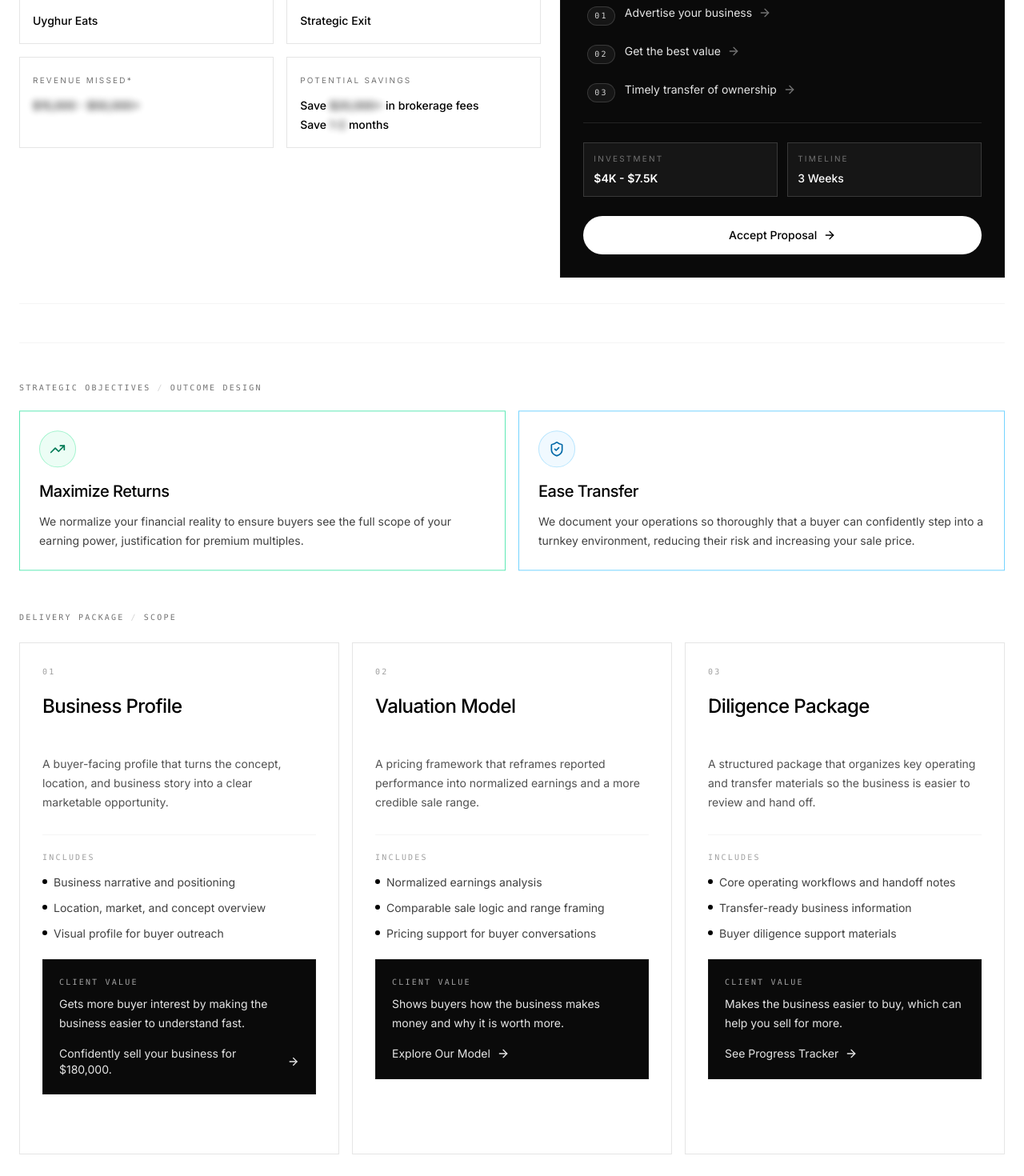
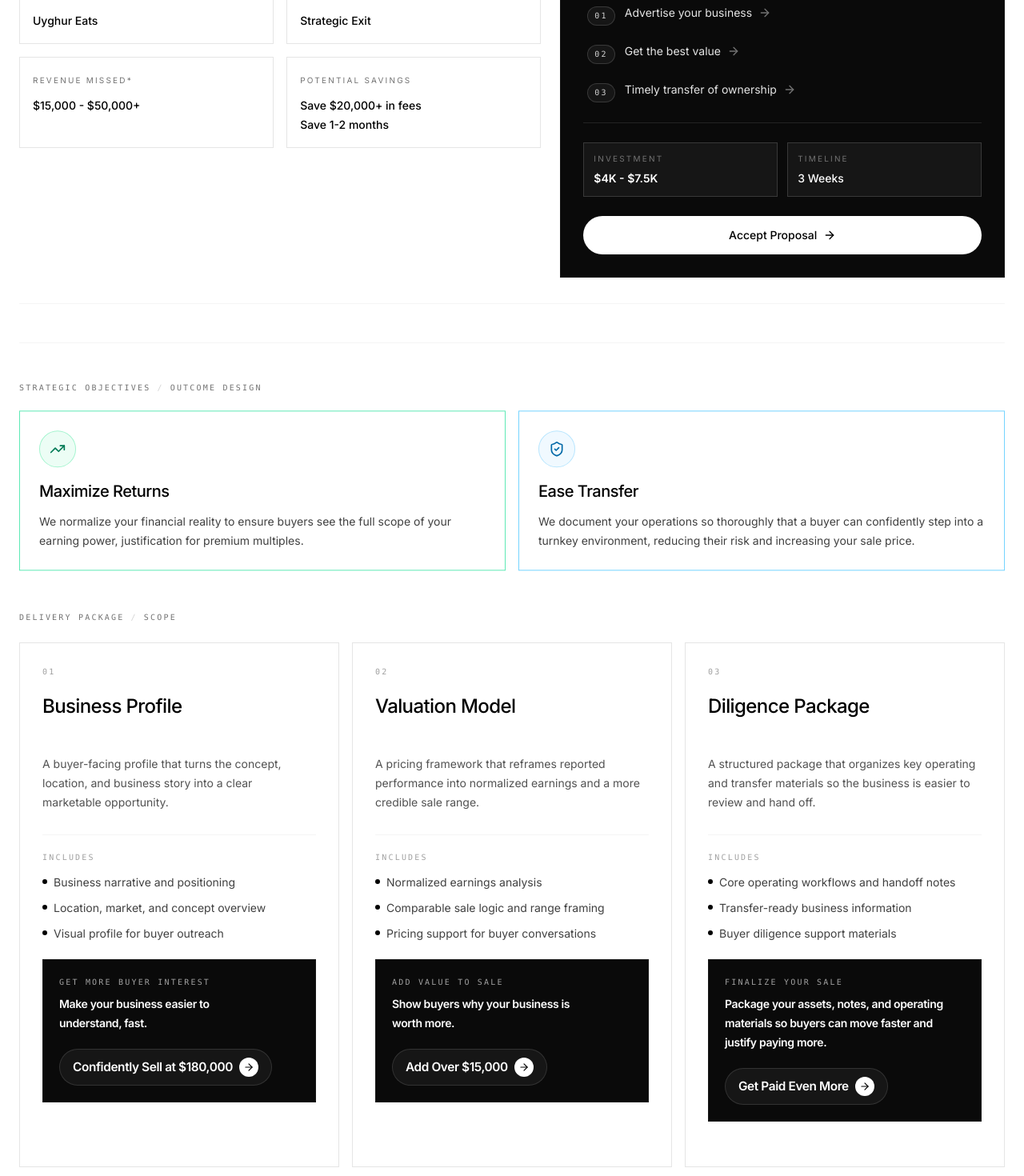
Before and after one commit to aliahm08/B2W, a React (Vite) app: page /client/uyghur-eats in a window 1280 px wide. Shown: the part 400-1870 px from the top of the page at 80% size. Built offline with nearby package versions, Linux system fonts and the light colour scheme.

Commit message:
Refine Uyghur Eats summary CTA and deliverable messaging

```diff
--- a/src/components/uyghur-eats/FieldBossChatTray.tsx
+++ b/src/components/uyghur-eats/FieldBossChatTray.tsx
@@ -220,8 +220,8 @@ export default function FieldBossChatTray({ onClose }: { onClose: () => void })
         <div className="flex items-center gap-3">
           <span className="text-cyan-200"><FieldBossIcon size={24} /></span>
           <div>
-            <h2 className="text-lg font-medium text-white">Summarize Proposal</h2>
-            <p className="text-xs text-cyan-300/70">A quick summary panel for the viewer.</p>
+            <h2 className="text-lg font-medium text-white">Package the Business for Sale.</h2>
+            <p className="text-xs text-cyan-300/70">A quick summary panel for restaurant management.</p>
           </div>
         </div>
       </div>
@@ -259,7 +259,6 @@ export default function FieldBossChatTray({ onClose }: { onClose: () => void })
               <span className="text-cyan-200"><FieldBossIcon size={20} /></span>
               <div><p className="text-sm font-semibold text-white">Proposal Summary</p><p className="text-[10px] uppercase tracking-[0.22em] text-slate-500">Summarizing</p></div>
             </div>
-            <div className="rounded-full border border-white/10 bg-white/5 px-3 py-1 text-[10px] font-semibold uppercase tracking-[0.22em] text-cyan-100/70">Live demo</div>
           </div>
 
           <div className="relative">
--- a/src/components/uyghur-eats/UyghurEatsAcceptanceForm.tsx
+++ b/src/components/uyghur-eats/UyghurEatsAcceptanceForm.tsx
@@ -211,9 +211,6 @@ export default function UyghurEatsAcceptanceForm() {
                 Prefer not to use the form? Email <a className="text-white underline underline-offset-4" href="mailto:info@b2w-ai.com?subject=Uyghur%20Eats%20Proposal%20Acceptance">info@b2w-ai.com</a>
                 {' '}or text <a className="text-white underline underline-offset-4" href="sms:2022109491">202-210-9491</a>.
               </p>
-              <p>
-                You can also call <a className="text-white underline underline-offset-4" href="tel:2022109491">202-210-9491</a> to confirm acceptance.
-              </p>
             </div>
             <button
               type="submit"
--- a/src/pages/client/UyghurEatsClientPortal.tsx
+++ b/src/pages/client/UyghurEatsClientPortal.tsx
@@ -60,8 +60,8 @@ const deliveryPackageItems = [
             'Comparable sale logic and range framing',
             'Pricing support for buyer conversations',
         ],
-        value: 'Shows buyers how the business makes money and why it is worth more.',
-        ctaLabel: 'Explore Our Model',
+        value: 'Show buyers why your business is worth more.',
+        ctaLabel: 'Add Over $15,000',
         ctaClassName: 'text-neutral-200 group-hover:text-white',
         to: '/client/uyghur-eats/valuation',
     },
@@ -74,12 +74,34 @@ const deliveryPackageItems = [
             'Transfer-ready business information',
             'Buyer diligence support materials',
         ],
-        value: 'Makes the business easier to buy, which can help you sell for more.',
-        ctaLabel: 'See Progress Tracker',
+        value: 'Package your assets, notes, and operating materials so buyers can move faster and justify paying more.',
+        ctaLabel: 'Get Paid Even More',
         ctaClassName: 'text-neutral-200 group-hover:text-white',
         to: '/client/uyghur-eats/data-room',
     },
 ] as const;
+
+const deliverableValueContent = {
+    'business-profile': {
+        label: 'Get More Buyer Interest',
+        body: 'Make your business easier to understand, fast.',
+        cta: 'Confidently Sell at $180,000',
+    },
+    'valuation-model': {
+        label: 'Add Value To Sale',
+        body: 'Show buyers why your business is worth more.',
+        cta: 'Add Over $15,000',
+    },
+    'diligence-package': {
+        label: 'Finalize Your Sale',
+        body: 'Package your assets, notes, and operating materials so buyers can move faster and justify paying more.',
+        cta: 'Get Paid Even More',
+    },
+} as const;
+
+const deliverableValueLabelClassName = 'mb-2 text-[10px] font-mono uppercase tracking-[0.22em] text-neutral-400';
+const deliverableValueBodyClassName = 'text-sm font-semibold leading-6 tracking-tight text-white';
+const deliverableValueCtaClassName = 'inline-flex min-h-11 items-center gap-2 rounded-full border border-white/12 bg-white/5 px-4 py-2.5 text-sm font-semibold tracking-tight text-white transition-all duration-300 group-hover:border-white/25 group-hover:bg-white/10 sm:text-[0.96rem]';
 
 const copyReveal = {
     initial: { opacity: 0, y: 14 },
@@ -177,7 +199,6 @@ export default function UyghurEatsClientPortal() {
     const routes = getUyghurEatsRoutes();
     const [showPricingWhy, setShowPricingWhy] = useState(false);
     const [openQuestion, setOpenQuestion] = useState<'investment' | 'timeline' | 'scope' | 'approval'>('investment');
-    const [revealedMetric, setRevealedMetric] = useState<'revenue' | 'savings' | null>(null);
     const qnaCardRef = useRef<HTMLDivElement>(null);
     const workingTermsRef = useRef<HTMLDivElement>(null);
     const acceptanceSectionRef = useRef<HTMLElement>(null);
@@ -188,10 +209,6 @@ export default function UyghurEatsClientPortal() {
 
     const scrollToAcceptance = () => {
         acceptanceSectionRef.current?.scrollIntoView({ behavior: 'smooth', block: 'start' });
-    };
-
-    const toggleMetricReveal = (metric: 'revenue' | 'savings') => {
-        setRevealedMetric((current) => (current === metric ? null : metric));
     };
 
     const navItems: ClientNavAction[] = [
@@ -261,97 +278,21 @@ export default function UyghurEatsClientPortal() {
                             <motion.div
                                 {...heroReveal}
                                 transition={{ ...heroReveal.transition, delay: 0.14 }}
-                                className="group border border-neutral-200 bg-white p-4 text-sm leading-6 text-neutral-700"
+                                className="border border-neutral-200 bg-white p-4 text-sm leading-6 text-neutral-700"
                                 title="Revenue Missed* Estimates are dependent on the quality of the diligence material and whether or not client utilizes the deliverables."
-                                onMouseEnter={() => setRevealedMetric('revenue')}
-                                onMouseLeave={() => setRevealedMetric((current) => (current === 'revenue' ? null : current))}
-                                onClick={() => toggleMetricReveal('revenue')}
                             >
                                 <span className="block text-[10px] uppercase tracking-[0.22em] text-neutral-500">Revenue Missed*</span>
-                                <span className="mt-2 block font-medium text-black">
-                                    <span className="relative inline-block">
-                                        <span
-                                            className={`relative z-10 inline-block select-none transition duration-300 ${
-                                                revealedMetric === 'revenue' ? 'blur-none opacity-100' : 'blur-[4px] opacity-90 group-hover:blur-none group-hover:opacity-100'
-                                            }`}
-                                        >
-                                            $15,000 - $50,000+
-                                        </span>
-                                        <span
-                                            aria-hidden="true"
-                                            className={`pointer-events-none absolute inset-0 bg-[repeating-linear-gradient(90deg,rgba(255,255,255,0.72)_0,rgba(255,255,255,0.72)_2px,transparent_2px,transparent_6px)] mix-blend-screen transition duration-300 ${
-                                                revealedMetric === 'revenue' ? 'opacity-0' : 'opacity-75 group-hover:opacity-0'
-                                            }`}
-                                        />
-                                        <span
-                                            aria-hidden="true"
-                                            className={`pointer-events-none absolute inset-0 bg-[radial-gradient(circle_at_18%_50%,rgba(255,255,255,0.7),transparent_30%),radial-gradient(circle_at_52%_38%,rgba(255,255,255,0.32),transparent_28%),radial-gradient(circle_at_84%_52%,rgba(255,255,255,0.6),transparent_34%)] transition duration-300 ${
-                                                revealedMetric === 'revenue' ? 'opacity-0' : 'animate-pulse opacity-70 group-hover:opacity-0'
-                                            }`}
-                                        />
-                                    </span>
-                                </span>
+                                <span className="mt-2 block font-medium text-black">$15,000 - $50,000+</span>
                             </motion.div>
                             <motion.div
                                 {...heroReveal}
                                 transition={{ ...heroReveal.transition, delay: 0.18 }}
-                                className="group border border-neutral-200 bg-white p-4 text-sm leading-6 text-neutral-700"
-                                title="Potential Savings: $20,000+ in brokerage fees, save 1-2 months."
-                                onMouseEnter={() => setRevealedMetric('savings')}
-                                onMouseLeave={() => setRevealedMetric((current) => (current === 'savings' ? null : current))}
-                                onClick={() => toggleMetricReveal('savings')}
+                                className="border border-neutral-200 bg-white p-4 text-sm leading-6 text-neutral-700"
+                                title="Potential Savings: $20,000+ in fees, save 1-2 months."
                             >
                                 <span className="block text-[10px] uppercase tracking-[0.22em] text-neutral-500">Potential Savings</span>
-                                <span className="mt-2 block font-medium text-black">
-                                    Save{' '}
-                                    <span className="relative inline-block">
-                                        <span
-                                            className={`relative z-10 inline-block select-none transition duration-300 ${
-                                                revealedMetric === 'savings' ? 'blur-none opacity-100' : 'blur-[4px] opacity-90 group-hover:blur-none group-hover:opacity-100'
-                                            }`}
-                                        >
-                                            $20,000+
-                                        </span>
-                                        <span
-                                            aria-hidden="true"
-                                            className={`pointer-events-none absolute inset-0 bg-[repeating-linear-gradient(90deg,rgba(255,255,255,0.72)_0,rgba(255,255,255,0.72)_2px,transparent_2px,transparent_6px)] mix-blend-screen transition duration-300 ${
-                                                revealedMetric === 'savings' ? 'opacity-0' : 'opacity-75 group-hover:opacity-0'
-                                            }`}
-                                        />
-                                        <span
-                                            aria-hidden="true"
-                                            className={`pointer-events-none absolute inset-0 bg-[radial-gradient(circle_at_18%_50%,rgba(255,255,255,0.7),transparent_30%),radial-gradient(circle_at_52%_38%,rgba(255,255,255,0.32),transparent_28%),radial-gradient(circle_at_84%_52%,rgba(255,255,255,0.6),transparent_34%)] transition duration-300 ${
-                                                revealedMetric === 'savings' ? 'opacity-0' : 'animate-pulse opacity-70 group-hover:opacity-0'
-                                            }`}
-                                        />
-                                    </span>{' '}
-                                    in brokerage fees
-                                </span>
-                                <span className="block font-medium text-black">
-                                    Save{' '}
-                                    <span className="relative inline-block">
-                                        <span
-                                            className={`relative z-10 inline-block select-none transition duration-300 ${
-                                                revealedMetric === 'savings' ? 'blur-none opacity-100' : 'blur-[4px] opacity-90 group-hover:blur-none group-hover:opacity-100'
-                                            }`}
-                                        >
-                                            1-2
-                                        </span>
-                                        <span
-                                            aria-hidden="true"
-                                            className={`pointer-events-none absolute inset-0 bg-[repeating-linear-gradient(90deg,rgba(255,255,255,0.72)_0,rgba(255,255,255,0.72)_2px,transparent_2px,transparent_6px)] mix-blend-screen transition duration-300 ${
-                                                revealedMetric === 'savings' ? 'opacity-0' : 'opacity-75 group-hover:opacity-0'
-                                            }`}
-                                        />
-                                        <span
-                                            aria-hidden="true"
-                                            className={`pointer-events-none absolute inset-0 bg-[radial-gradient(circle_at_18%_50%,rgba(255,255,255,0.7),transparent_30%),radial-gradient(circle_at_52%_38%,rgba(255,255,255,0.32),transparent_28%),radial-gradient(circle_at_84%_52%,rgba(255,255,255,0.6),transparent_34%)] transition duration-300 ${
-                                                revealedMetric === 'savings' ? 'opacity-0' : 'animate-pulse opacity-70 group-hover:opacity-0'
-                                            }`}
-                                        />
-                                    </span>{' '}
-                                    months
-                                </span>
+                                <span className="mt-2 block font-medium text-black">Save $20,000+ in fees</span>
+                                <span className="block font-medium text-black">Save 1-2 months</span>
                             </motion.div>
                             </div>
                         </div>
@@ -472,11 +413,14 @@ export default function UyghurEatsClientPortal() {
                         <span>Scope</span>
                     </motion.div>
                     <div className="-mx-4 flex snap-x snap-mandatory gap-3 overflow-x-auto px-4 pb-2 [scrollbar-width:none] [&::-webkit-scrollbar]:hidden sm:gap-4 lg:mx-0 lg:grid lg:grid-cols-3 lg:overflow-visible lg:px-0">
-                        {deliveryPackageItems.map((item, index) => (
+                        {deliveryPackageItems.map((item, index) => {
+                            const valueContent = deliverableValueContent[item.id];
+
+                            return (
                                 <Link
                                     key={item.id}
                                     to={item.to}
-                                className="group flex min-h-[38rem] h-full min-w-[88%] snap-center snap-always flex-col border border-neutral-200 bg-white p-6 transition-all duration-300 hover:border-neutral-900 hover:shadow-[0_18px_50px_rgba(0,0,0,0.08)] sm:min-h-[40rem] sm:min-w-[72%] sm:p-7 lg:min-w-0"
+                                    className="group flex h-[40rem] min-w-[88%] snap-center snap-always flex-col border border-neutral-200 bg-white p-6 transition-all duration-300 hover:border-neutral-900 hover:shadow-[0_18px_50px_rgba(0,0,0,0.08)] sm:h-[41rem] sm:min-w-[72%] sm:p-7 lg:min-w-0"
                                 >
                                     <div className="mb-4 flex items-center justify-between sm:mb-5">
                                         <span className="text-[10px] font-mono uppercase tracking-[0.22em] text-neutral-400">
@@ -502,17 +446,22 @@ export default function UyghurEatsClientPortal() {
                                             </ul>
                                         </div>
                                         <div className="border border-neutral-900 bg-neutral-950 p-4 text-white sm:p-5">
-                                        <p className="mb-2 text-[10px] font-mono uppercase tracking-[0.22em] text-neutral-400">Client Value</p>
-                                        <p className="text-sm leading-6 text-neutral-200">{item.value}</p>
-                                        <div className={`mt-4 inline-flex items-center gap-2 text-sm transition-colors ${item.ctaClassName}`}>
-                                            {item.ctaLabel}
-                                            <ArrowRight className="h-4 w-4 transition-transform duration-300 group-hover:translate-x-1" />
+                                            <p className={deliverableValueLabelClassName}>{valueContent.label}</p>
+                                            <p className={deliverableValueBodyClassName}>{valueContent.body}</p>
+                                            <div className="mt-5">
+                                                <div className={deliverableValueCtaClassName}>
+                                                    <span>{valueContent.cta}</span>
+                                                    <span className="inline-flex h-6 w-6 items-center justify-center rounded-full bg-white text-black transition-transform duration-300 group-hover:translate-x-0.5">
+                                                        <ArrowRight className="h-3.5 w-3.5" />
+                                                    </span>
+                                                </div>
                                             </div>
                                         </div>
                                         <div className="flex-1" />
                                     </div>
                                 </Link>
-                        ))}
+                            );
+                        })}
                     </div>
                 </section>
 
@@ -676,16 +625,16 @@ export default function UyghurEatsClientPortal() {
                         >
                             <p className="mb-3 text-[10px] font-mono uppercase tracking-[0.24em] text-cyan-300/75">Summarize Proposal</p>
                             <h2 className="max-w-2xl text-2xl font-medium tracking-tight md:text-3xl">
-                                A quick summary panel for the viewer to review the proposal, deliverables, and supporting notes.
+                                Want the short version first?
                             </h2>
                             <p className="mt-4 max-w-2xl text-sm leading-7 text-neutral-300 md:text-base">
-                                Use this panel to scan the proposal faster. It condenses the key points into a simple viewer-friendly summary without changing the underlying proposal content.
+                                This summary panel gives you a faster way to understand the proposal, the deliverables, and what each part is meant to help you achieve. It is simply there if you want a quicker read before going deeper into the full proposal.
                             </p>
                             <Link
                                 to={routes.fieldBossChatbot}
                                 className="mt-6 inline-flex items-center gap-2 rounded-full border border-white/15 bg-white/5 px-5 py-3 text-sm font-medium text-white transition-colors hover:border-cyan-300/40 hover:bg-cyan-300/10"
                             >
-                                Open Summary Panel
+                                View Summary
                                 <ArrowRight className="h-4 w-4" />
                             </Link>
                         </motion.div>
```
Also changed, not shown: src/components/ClientNavbar.tsx (+52 -5 lines). Lines whose indentation alone changed are shown as unchanged.
